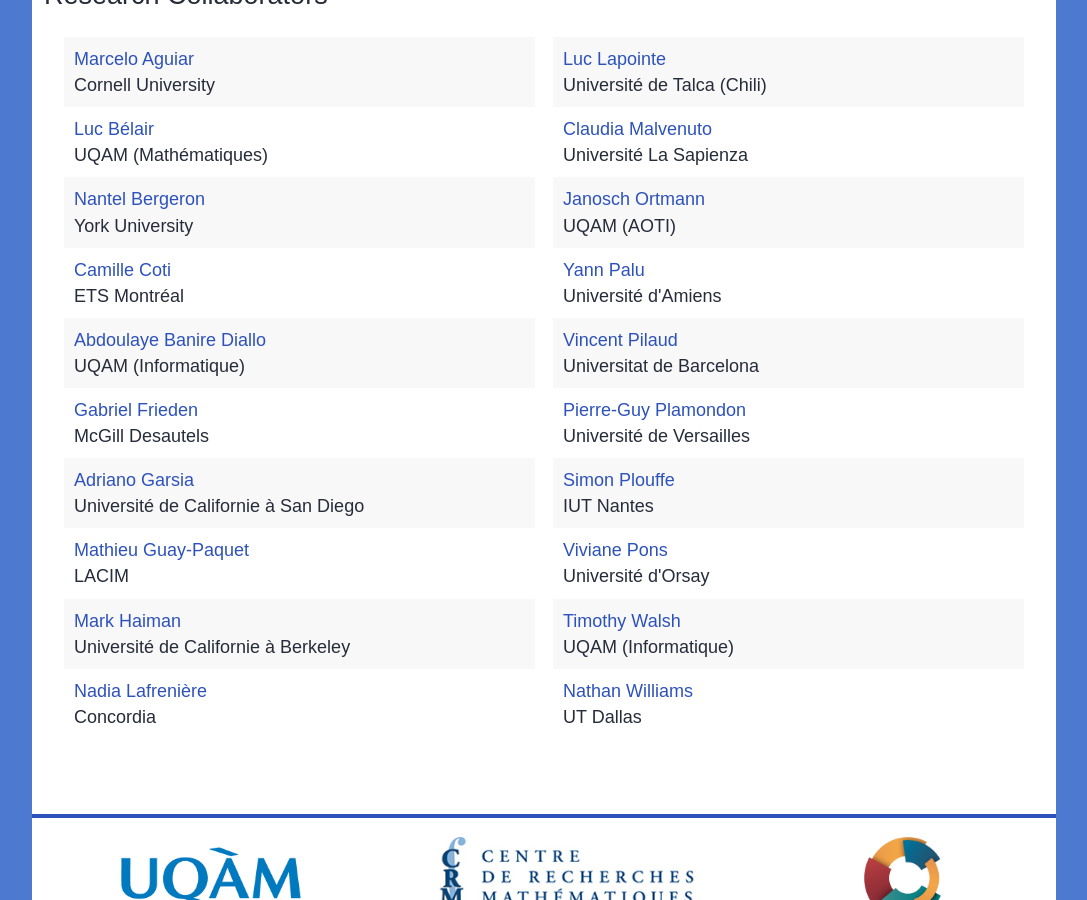
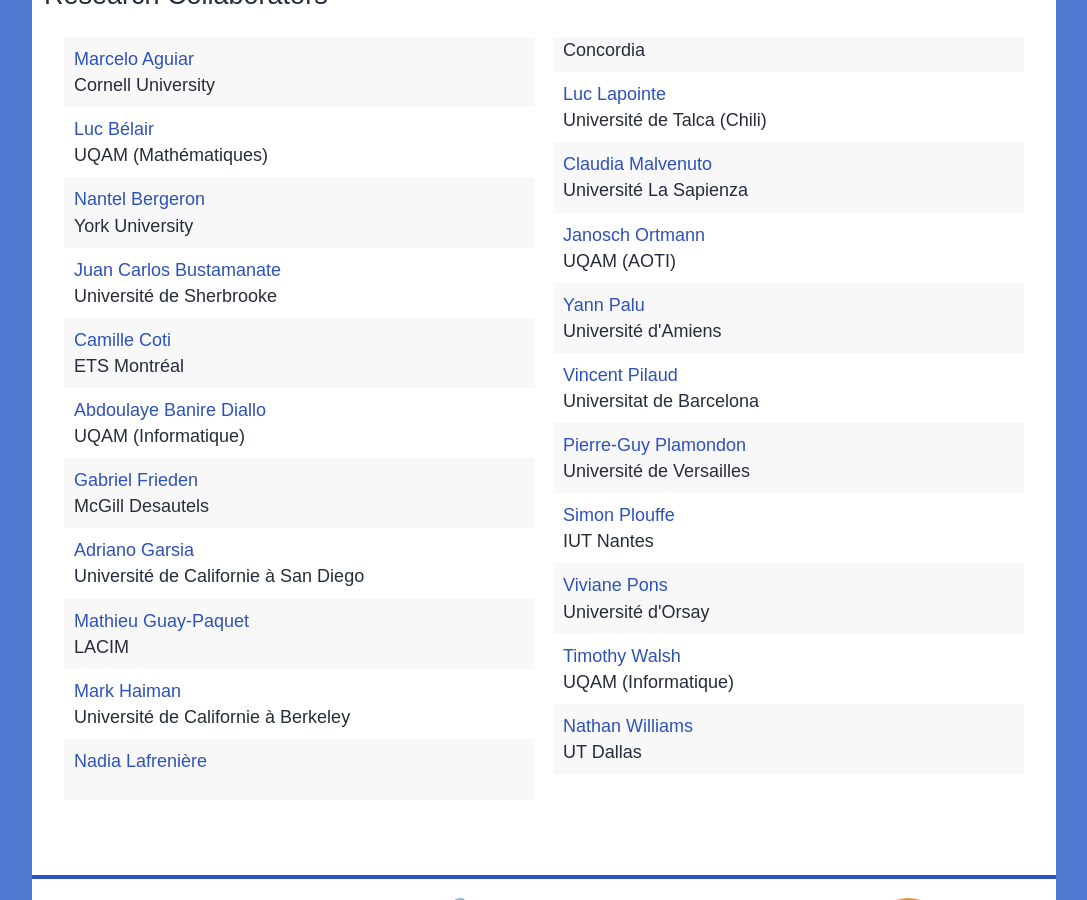
Before and after one commit to lacim-uqam/lacim-uqam.github.io, a Jekyll site: the page built from en/members.md, in a window 1280 px wide and 900 px high, scrolled down 5716 px. Shown: the whole window, without its empty margins (96-1183 px from the left). Built offline with Jekyll 4.4.1, drawn with Linux system fonts in a browser that asks for light colours; formulas are drawn with MathJax 3.

Commit message:
Add Juan Carlos Bustamante to collaborators list

```diff
--- a/_data/members/collaborators.yml
+++ b/_data/members/collaborators.yml
@@ -9,6 +9,10 @@
 - name: Nantel Bergeron
   affiliation: York University
   website: http://www.math.yorku.ca/Who/Faculty/Bergeron/menu.html
+
+- name: Juan Carlos Bustamanate
+  affiliation: Université de Sherbrooke
+  website: https://jcbustamante.espaceweb.usherbrooke.ca
 
 - name: Camille Coti
   affiliation: ETS Montréal
```
